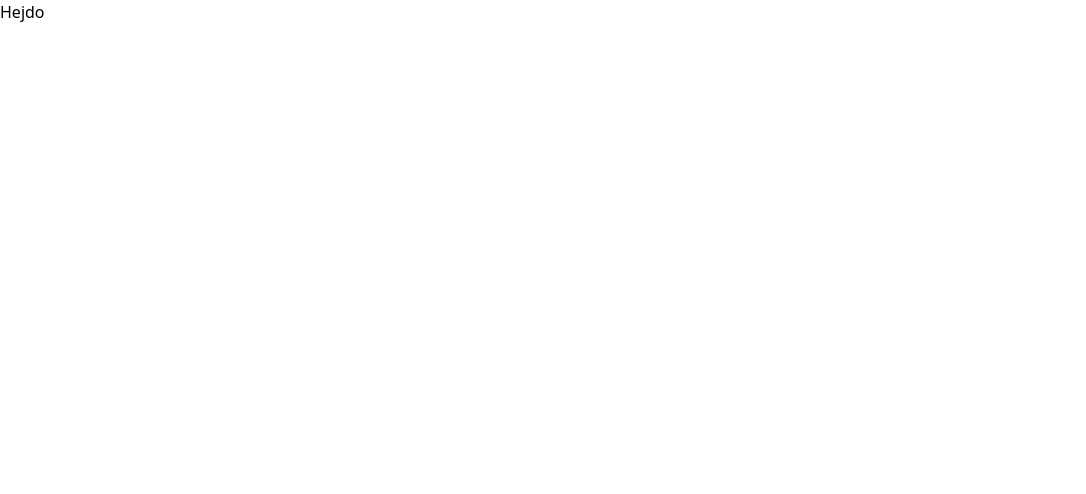
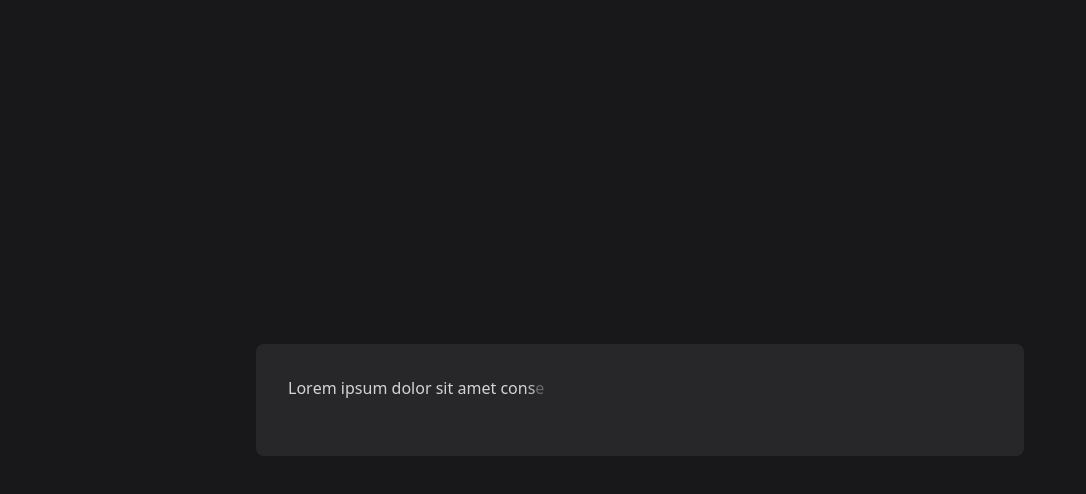
Before and after one commit to bdsqqq/typing-animation, a Next.js app: page / in a window 1280 px wide. Shown: the top 494 px of the page, without its empty margins (0-1086 px from the left). Built offline with nearby package versions, Linux system fonts and the light colour scheme.

Commit message:
feat: basic animation

```diff
--- a/src/pages/index.tsx
+++ b/src/pages/index.tsx
@@ -2,9 +2,45 @@ import { type NextPage } from "next";
 
 const Home: NextPage = () => {
   return (
-    <>
-      <div>Hejdo</div>
-    </>
+    <main className="grid h-full min-h-screen place-items-center bg-zinc-900 p-12 text-zinc-300">
+      <div className="mx-auto max-w-3xl rounded-lg bg-zinc-800 p-8 ">
+        <AnimatedText />
+      </div>
+    </main>
+  );
+};
+
+const lorem20 =
+  "Lorem ipsum dolor sit amet consectetur adipisicing elit. Tempora, repellendus delectus est ipsum ipsam blanditiis officia labore quod totam molestias!";
+
+const lorem20Words = lorem20.split(" ");
+const lorem20WordsLetteres = lorem20Words.map((word) => word.split(""));
+
+import { motion } from "framer-motion";
+const AnimatedText = () => {
+  return (
+    <div>
+      {lorem20WordsLetteres.map((word, wordIndex) => {
+        return (
+          <span key={wordIndex}>
+            {word.map((letter, letterIndex) => {
+              return (
+                <motion.span
+                  key={letterIndex}
+                  className="inline-block"
+                  initial={{ opacity: 0 }}
+                  animate={{ opacity: 1 }}
+                  transition={{ delay: wordIndex * 1 + letterIndex * 0.1 }}
+                >
+                  {letter}
+                </motion.span>
+              );
+            })}
+            <span> </span>
+          </span>
+        );
+      })}
+    </div>
   );
 };
 
```
